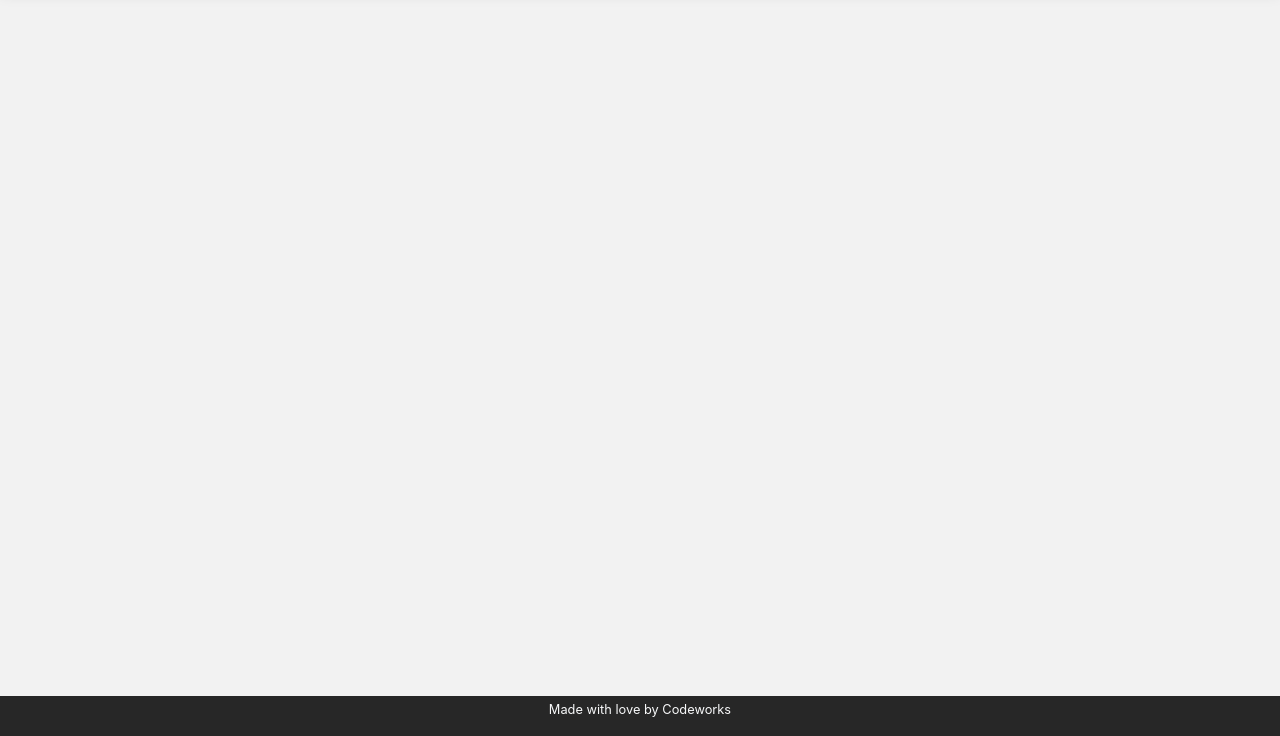
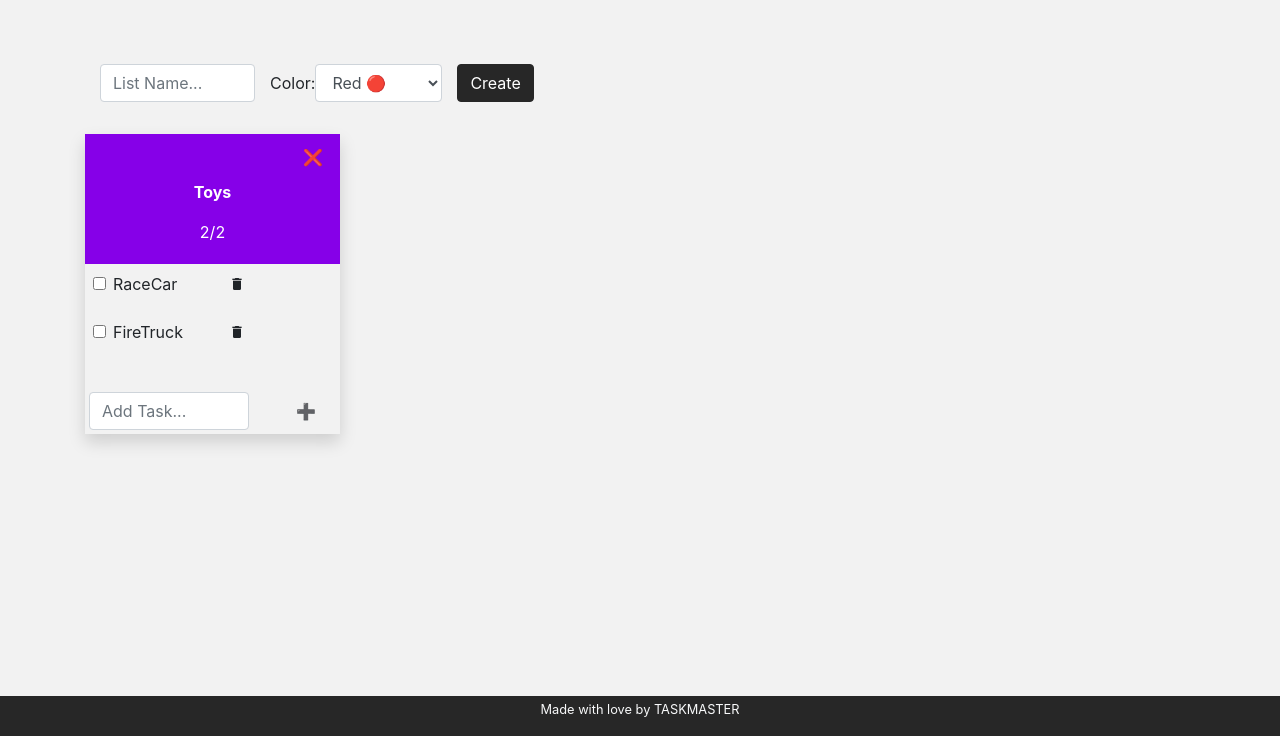
Before and after one commit to Jo-nathanWright/TaskMaster, a website: page index.html in a window 1280 px wide. Shown: the part 64-800 px from the top of the page. Drawn offline with nearby package versions, Linux system fonts and the light colour scheme.

Commit message:
Finalised the HTML design

```diff
--- a/index.html
+++ b/index.html
@@ -7,6 +7,7 @@
     <meta http-equiv="X-UA-Compatible" content="ie=edge">
     <link rel="stylesheet" href="https://stackpath.bootstrapcdn.com/bootstrap/4.3.1/css/bootstrap.min.css"
         integrity="sha384-ggOyR0iXCbMQv3Xipma34MD+dH/1fQ784/j6cY/iJTQUOhcWr7x9JvoRxT2MZw1T" crossorigin="anonymous">
+    <link rel="stylesheet" href="//cdn.materialdesignicons.com/5.4.55/css/materialdesignicons.min.css">
     <link rel="stylesheet" href="assets/style/main.css">
     <link rel="stylesheet" href="assets/style/style.css">
     <title>TaskMaster</title>
@@ -14,16 +15,117 @@
 
 <body>
     <header class="bg-light text-dark">
-        <div class="text-center shadow">
+        <div class="text-center header-shadow">
             <h1>TASKMASTER</h1>
         </div>
     </header>
     <main class="container">
-        <div id="app"></div>
+        <div class="row">
+            <div class="col mt-5">
+                <!-- This is the List forms-->
+                <form class="d-flex" onsubmit="">
+                    <div class="form-group col-md-2">
+                        <label for="listName"></label>
+                        <input type="text" name="listName" id="listName" class="form-control" placeholder="List Name..."
+                            minlength="3" maxlength="15">
+                    </div>
+                    <div class="d-flex align-items-center justify-content-end pt-4">
+                        <p>Color: </p>
+                    </div>
+                    <div class="form-group justify-content-start">
+                        <label for="colorChoice"></label>
+                        <select class="form-control" id="colorChoice">
+                            <option>
+                                Red 🔴
+                            </option>
+                            <option>
+                                Green 🟢
+                            </option>
+                            <option>
+                                Blue 🔵
+                            </option>
+                            <option>
+                                Purple 🟣
+                            </option>
+                            <option>
+                                Orange 🟠
+                            </option>
+                        </select>
+                    </div>
+                    <div class="d-flex align-items-center col-md-1 pt-2">
+                        <button type="submit" class="btn btn-dark">Create</button>
+                    </div>
+                </form>
+            </div>
+        </div>
+
+        <!-- This is the Tempoary List Box just for the template-->
+        <div class="row">
+            <div class="col-md-3 col-sm-2 mt-3">
+                <div class="shadow">
+                    <!--Sets up the List Title-->
+                    <div class="list bg-indigo lighten-20">
+                        <div class="p-1">
+                            <div class="text-center">
+                                <div class="text-right">
+                                    <button type="button" class="btn">❌</button>
+                                </div>
+                                <p class="pt-1"><b>Toys</b></p>
+                                <p>2/2</p>
+                            </div>
+                        </div>
+                    </div>
+                    <!--Is the Items in the list-->
+                    <div class="row py-2">
+                        <div class="mx-2">
+                            <div class="d-flex flex-row justify-content-between pb-2">
+                                <div class="col-5">
+                                    <div class="form-check">
+                                        <input class="form-check-input" type="checkbox" value="" id="defaultCheck1">
+                                        <label class="form-check-label" for="defaultCheck1">
+                                            RaceCar
+                                        </label>
+                                    </div>
+                                </div>
+                                <div class="col-1">
+                                    <p><i class="mdi mdi-delete"></i></p>
+                                </div>
+                            </div>
+
+                            <div class="d-flex flex-row justify-content-between">
+                                <div class="col-5">
+                                    <div class="form-check">
+                                        <input class="form-check-input" type="checkbox" value="" id="defaultCheck1">
+                                        <label class="form-check-label" for="defaultCheck1">
+                                            FireTruck
+                                        </label>
+                                    </div>
+                                </div>
+                                <div class="col-1">
+                                    <p><i class="mdi mdi-delete"></i></p>
+                                </div>
+                            </div>
+                        </div>
+                    </div>
+                    <!--This sets up New Items in the list-->
+                    <div class="row d-flex flex-row">
+                        <div class="form-group col-md-8 mb-1 mx-1">
+                            <label for="newItem"></label>
+                            <input type="text" name="newItem" id="newItem" class="form-control"
+                                placeholder="Add Task..." minlength="3" maxlength="50">
+                        </div>
+                        <div class="col-md-1 align-self-end mb-1">
+                            <button type="button" class="btn">➕</button>
+                        </div>
+                    </div>
+                </div>
+            </div>
+        </div>
     </main>
     <footer class="bg-dark text-light">
         <div class="text-center">
-            <p><small>Made with love by Codeworks</small></p>
+            <p><small>Made with love by TASKMASTER</i></small>
+            </p>
         </div>
     </footer>
 
```
Also changed, not shown: assets/style/main.css.
